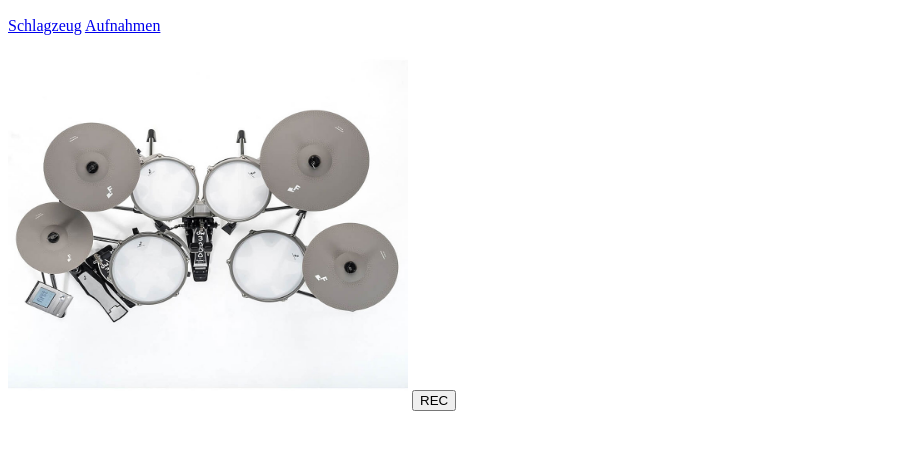
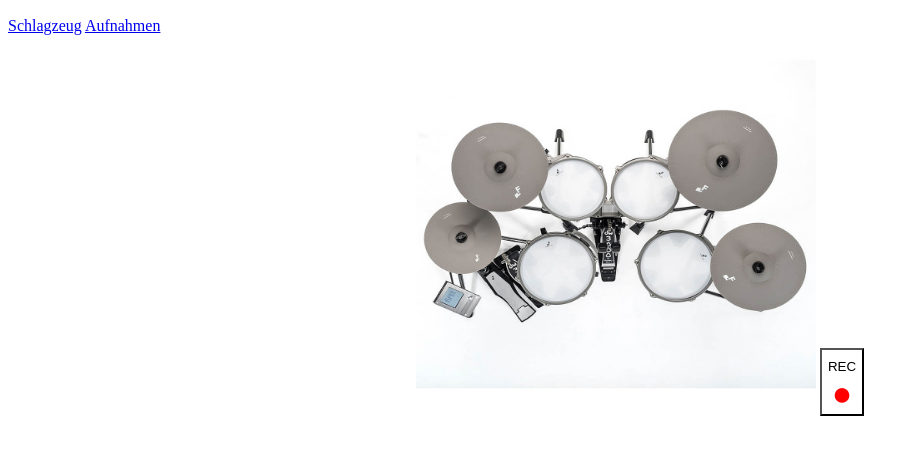
Before and after one commit to avramidi/nikos-repository, a plain HTML site: page index.html in a window 1280 px wide. Shown: the part 76-530 px from the top of the page, without its empty margins (0-919 px from the left). Drawn offline with Linux system fonts and the light colour scheme.

Commit message:
positionierung und record button

```diff
--- a/css/styles.css
+++ b/css/styles.css
@@ -1,4 +1,18 @@
-[button] {
+div{
+    text-align: center;
+}
+
+#button {
     background: white;
+    display: inline;
+    }
+#knopf{
     color: red;
+    font-size: 34px;
+    margin: 0px;
 }
+#REC{
+    color: black;
+    margin:0px;
+    margin-top: 8px;
+}
--- a/index.html
+++ b/index.html
@@ -5,7 +5,7 @@
         <meta charset="utf-8" />
         <meta name="viewport" content="width=device-width, initial-scale=1.0" />
         <title>DRUMREC.</title>
-        <link rel="styles" href="css/styles.css" />
+        <link rel="stylesheet" href="css/styles.css" />
 
     </head>
 
@@ -23,7 +23,8 @@
 
             </nav>
 
-            <img
+            <div>
+                <img id="schlagzeug"
 
                     src="images/drumkit.jpeg"
                     alt="drumkit"
@@ -33,8 +34,9 @@
 
                 />
                 <button id="button">
-                REC
+                    <p id="REC">REC</p>
+                    <p id="knopf">&#9679;</p>
                 </button>
-
+            </div>
         </main>
 </html>
```
Lines whose indentation alone changed are shown as unchanged.
